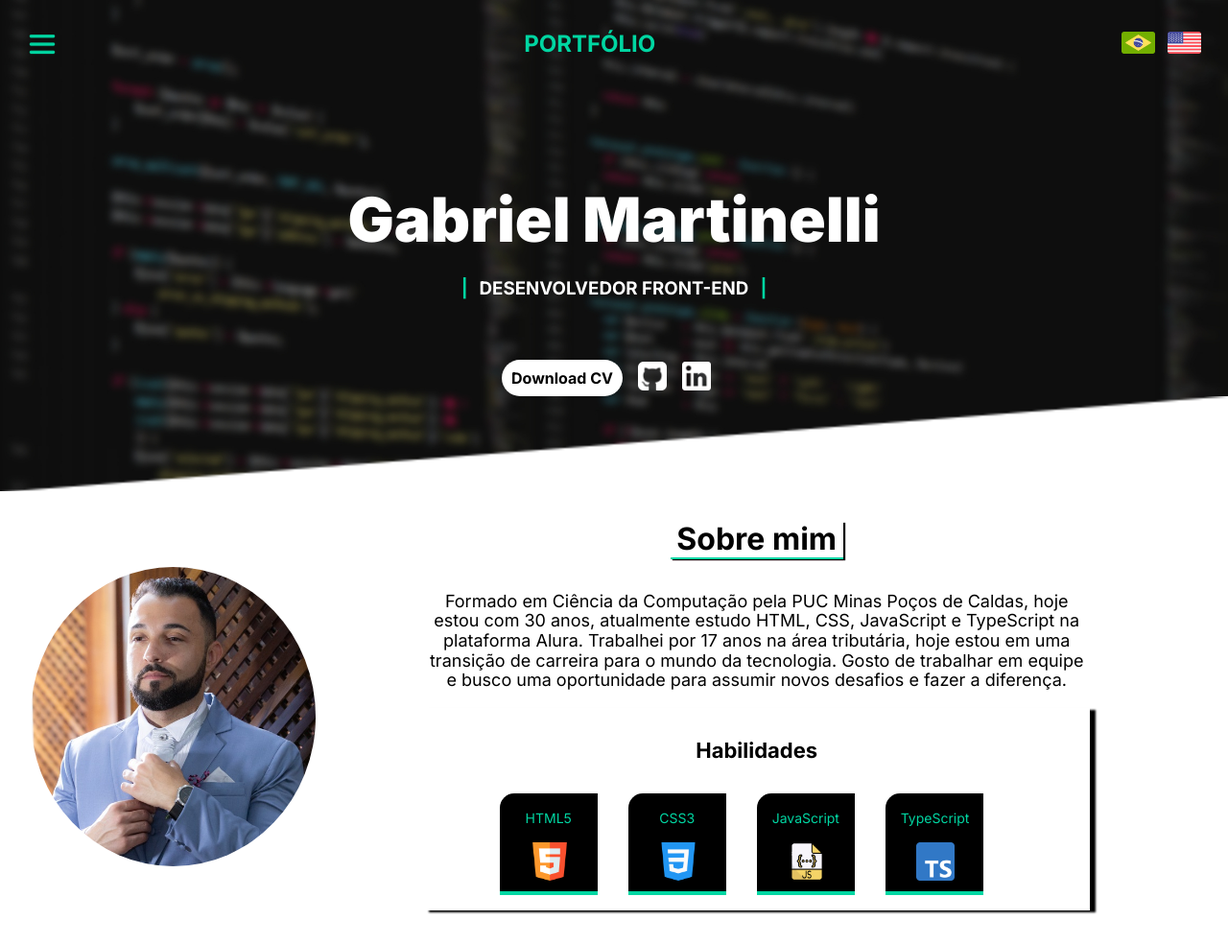
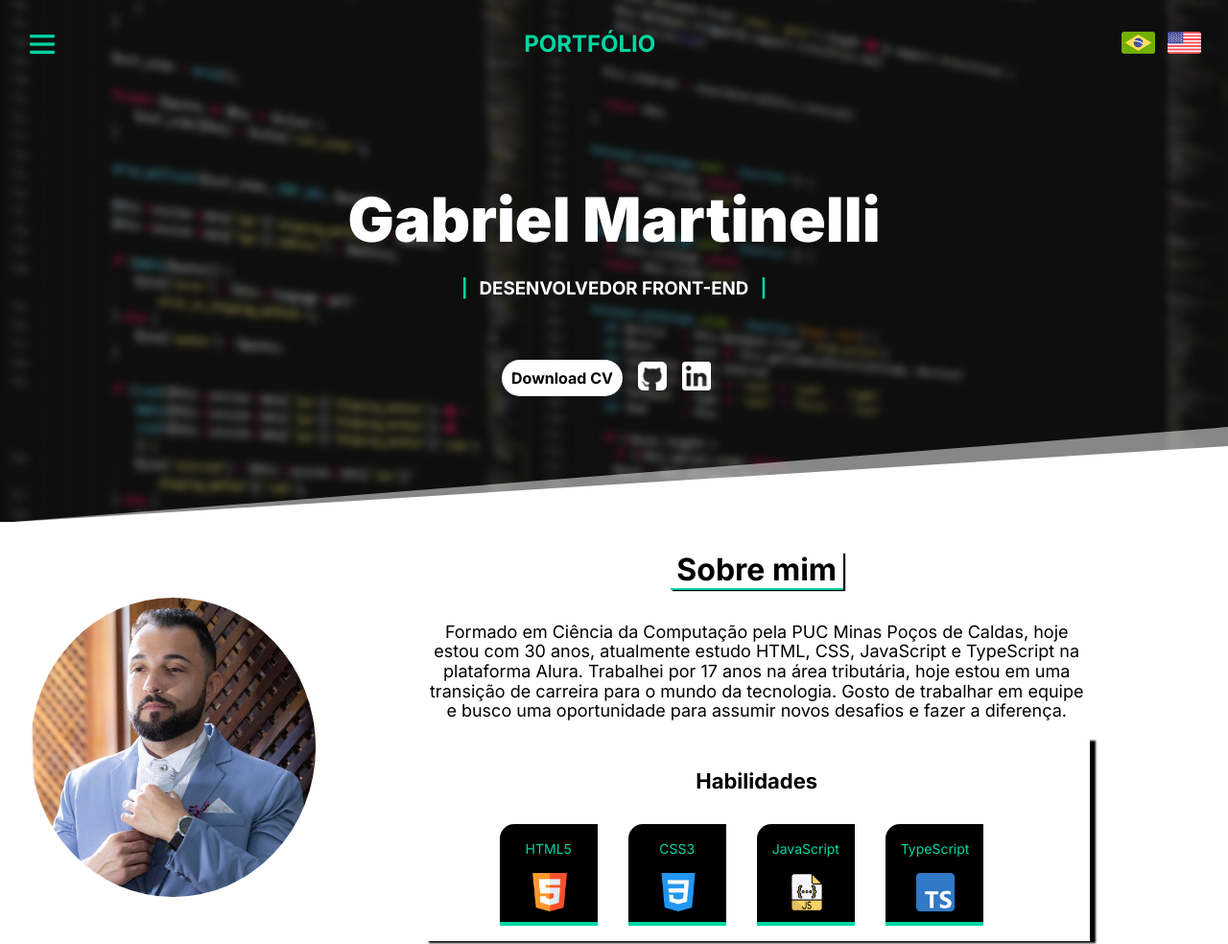
Before and after one commit to GabrielMartinelli/portfolio, a plain HTML site: page index.html in a window 1280 px wide. Shown: the top 984 px of the page at 96% size. Drawn offline with nearby package versions, Linux system fonts and the light colour scheme.

Commit message:
Ajuste divisoria

```diff
--- a/css/principal.css
+++ b/css/principal.css
@@ -39,6 +39,7 @@
   display: flex;
   justify-content: center;
   width: 100%;
+  margin-bottom: 2rem;
 }
 
 .principal__div-icones--curriculo {
--- a/index.html
+++ b/index.html
@@ -55,8 +55,10 @@
           /></a>
         </div>
       </div>
-
-      <img class="principal__imgDivisoria" id="sobre" src="img/divisor.png" alt="Imagem para dividir a tela" />
+      <svg class="principal__imgDivisoria" id="sobre" viewBox="0 0 100 100" preserveAspectRatio="none" fill="white">
+        <path d="M 100 100 V 20 L 0 100" />
+        <path d="M 100 100 V 0 L 0 100" opacity="0.5" />
+      </svg>
     </main>
     <section class="sobre">
       <img class="sobre__img" src="img/perfil.jpg" alt="Imagem perfil Gabriel" />
```
Also changed, not shown: img/divisor.png (deleted).
